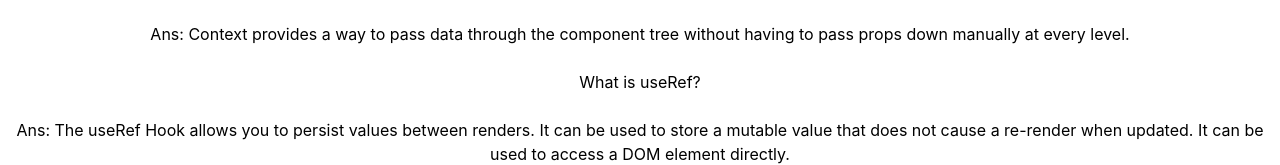
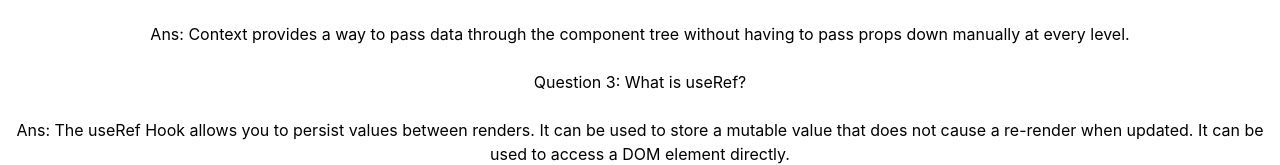
Before and after one commit to tushart681/assignment-9, a React (Create React App) app: page /blogs in a window 1280 px wide. Shown: the part 206-371 px from the top of the page. Built offline with nearby package versions, Linux system fonts and the light colour scheme.

Commit message:
10th commit

```diff
--- a/src/components/blogs/Blogs.js
+++ b/src/components/blogs/Blogs.js
@@ -11,7 +11,7 @@ const Blogs = () => {
             <br />
             <p>Ans: Context provides a way to pass data through the component tree without having to pass props down manually at every level.</p>
             <br />
-            <h1>What is useRef?</h1>
+            <h1>Question 3: What is useRef?</h1>
             <br />
             <p>Ans: The useRef Hook allows you to persist values between renders. It can be used to store a mutable value that does not cause a re-render when updated. It can be used to access a DOM element directly.</p>
 
```
